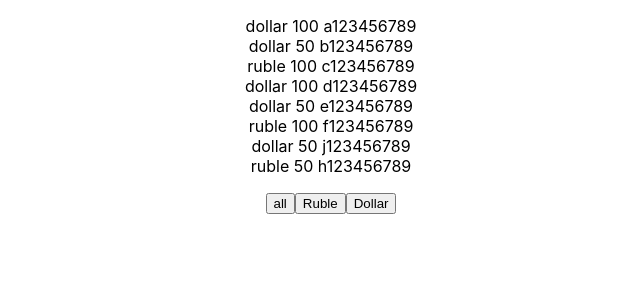
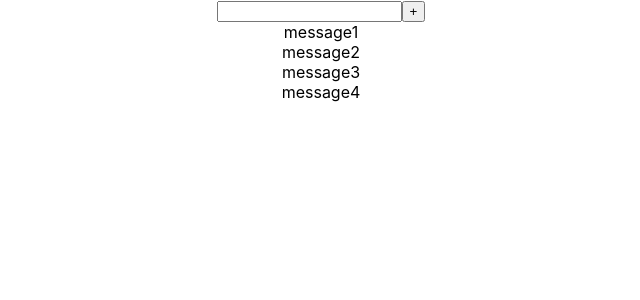
Before and after one commit to RomanHass/microtasks, a React (Create React App) app: page / in a window 1280 px wide. Shown: the top 300 px of the page, without its empty margins (319-959 px from the left). Built offline with nearby package versions, Linux system fonts and the light colour scheme.

Commit message:
Add Input

```diff
--- a/src/App.tsx
+++ b/src/App.tsx
@@ -1,6 +1,8 @@
 import React, { useState } from 'react';
 import './App.css';
-import { Filter } from './Filter';
+import { FullInput } from './components/FullInput';
+import { Input } from './components/Input';
+import { Btn } from './components/Btn';
 
 export type FilterValuesType = 'all' | 'ruble' | 'dollar';
 
@@ -12,20 +14,38 @@ export type MoneyType = {
 
 function App() {
 
-  const [money, setMoney] = useState<Array<MoneyType>>([
-    {banknote: "dollar", nominal: 100, number: "a123456789"},
-    {banknote: "dollar", nominal: 50, number: "b123456789"},
-    {banknote: "ruble", nominal: 100, number: "c123456789"},
-    {banknote: "dollar", nominal: 100, number: "d123456789"},
-    {banknote: "dollar", nominal: 50, number: "e123456789"},
-    {banknote: "ruble", nominal: 100, number: "f123456789"},
-    {banknote: "dollar", nominal: 50, number: "j123456789"},
-    {banknote: "ruble", nominal: 50, number: "h123456789"}
-  ]);
+  const [message, setMessage] = useState([
+    {message: 'message1'},
+    {message: 'message2'},
+    {message: 'message3'},
+    {message: 'message4'},
+  ])
+
+  const [title, setTitle] = useState<string>('');
+
+  const addMessage = (title: string) => {
+    let newMessage = {message: title};
+    setMessage([newMessage, ...message]);
+  };
+
+  const callBackButtonHandler = () => {
+    addMessage(title)
+    setTitle('');
+  };
 
   return (
-    <div className='App'>
-      <Filter money={money} />
+    <div className="App">
+
+      {/* <FullInput addMessage={addMessage}/> */}
+
+      <Input title={title} setTitle={setTitle} />
+      <Btn title="+" callBack={callBackButtonHandler} />
+
+      {message.map((el, index) => {
+        return (
+          <div key={index}>{el.message}</div>
+        )
+      })}
     </div>
   );
 }
--- /dev/null
+++ b/src/components/Btn.tsx
@@ -0,0 +1,15 @@
+type PropsType = {
+  title: string
+  callBack: () => void
+}
+
+export const Btn = (props: PropsType) => {
+
+  const onClickBtnHandler = () => {
+    props.callBack();
+  };
+
+  return (
+    <button onClick={onClickBtnHandler}>{props.title}</button>
+  );
+};
--- /dev/null
+++ b/src/components/FullInput.tsx
@@ -0,0 +1,27 @@
+import { ChangeEvent, useState } from "react";
+
+type PropsType = {
+  addMessage: (title: string) => void
+};
+
+export const FullInput = ({addMessage}: PropsType) => {
+
+  const [title, setTitle] = useState<string>('');
+
+  const onChangeInputHandler = (event: ChangeEvent<HTMLInputElement>) => {
+    setTitle(event.currentTarget.value);
+  };
+
+  const onClickButtonHandler = () => {
+    addMessage(title);
+    setTitle('');
+  }
+
+  return (
+    <div>
+      <input  value={title}
+              onChange={onChangeInputHandler} />
+      <button onClick={onClickButtonHandler}>+</button>
+    </div>
+  );
+};
--- /dev/null
+++ b/src/components/Input.tsx
@@ -0,0 +1,18 @@
+import { ChangeEvent } from "react";
+
+type PropsType = {
+  title: string
+  setTitle: (title: string) => void
+}
+
+export const Input = (props: PropsType) => {
+
+  const onChangeInputHandler = (event: ChangeEvent<HTMLInputElement>) => {
+    props.setTitle(event.currentTarget.value);
+  };
+
+  return (
+    <input  value={props.title}
+            onChange={onChangeInputHandler} />
+  );
+};
```
